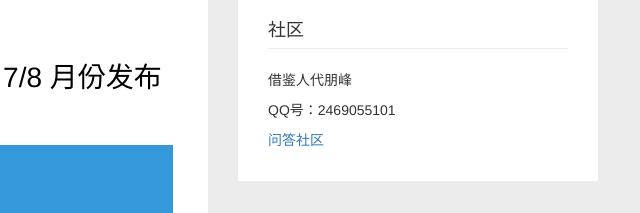
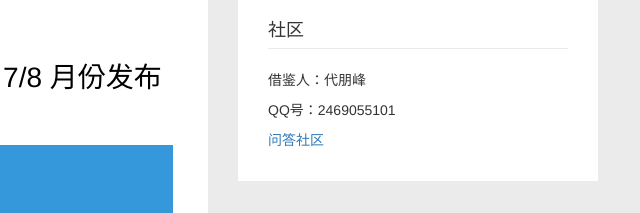
Before and after one commit to daipengfeng/PHPkuang, a plain HTML site: page index.html in a window 1280 px wide. Shown: the part 310-523 px from the top of the page, 612-1252 px from the left. Drawn offline with Linux system fonts and the light colour scheme.

Commit message:
第三次

```diff
--- a/index.html
+++ b/index.html
@@ -114,7 +114,7 @@
 							<div class="widget">
 								<h4 class="title">社区</h4>
 								<div class="content community">
-									<p>借鉴人代朋峰</p>
+									<p>借鉴人：代朋峰</p>
 									<p>QQ号：2469055101</p>
 									<p>
 										<a href="#" title="Laravel中文网问答社区" target="_blank" onclick="_hmt.push(['_trackEvent', 'big-button', 'click', '问答社区'])"><i class="fa fa-comments"></i> 问答社区</a>
```
